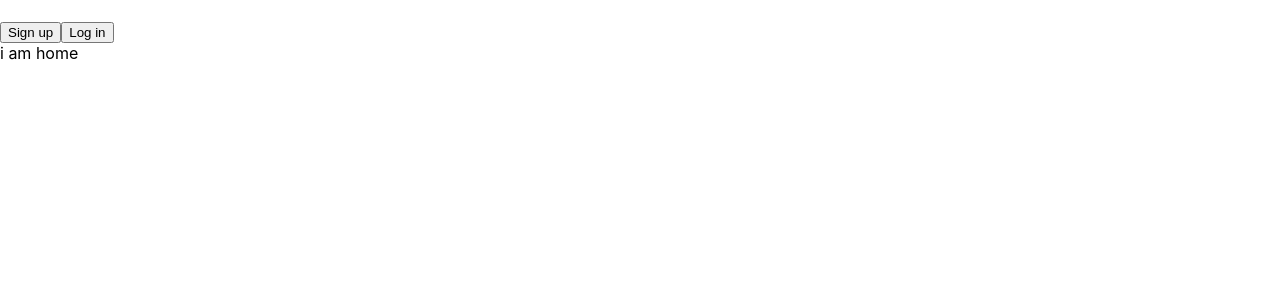
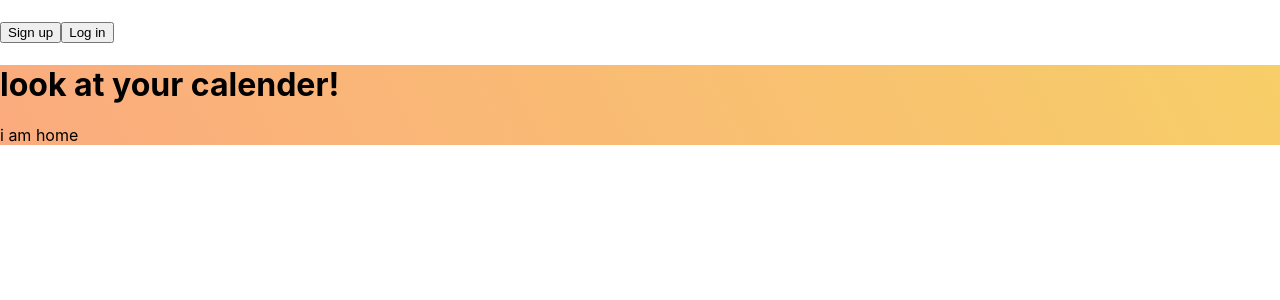
Before and after one commit to bellepeacock/fullstack-signup-login, a React (Create React App) app in the folder client/: page / in a window 1280 px wide. Shown: the top 300 px of the page. Built offline with nearby package versions, Linux system fonts and the light colour scheme; no server answers.

Commit message:
created css for homepage with gradient

```diff
--- a/client/src/App.js
+++ b/client/src/App.js
@@ -1,4 +1,3 @@
-import './App.css';
 import React from 'react';
 import { Routes, Route } from 'react-router-dom';
 import Home from './components/Home';
@@ -7,6 +6,7 @@ import Login from './components/Login';
 import axios from 'axios';
 import { logout } from './services/auth';
 import { Link, useNavigate } from 'react-router-dom';
+import "./css/app.css"
 
 
 function App() {
--- a/client/src/components/Home.jsx
+++ b/client/src/components/Home.jsx
@@ -1,8 +1,10 @@
-import React from 'react'
+import React from 'react';
+import "../css/app.css";
 
 const Home = () => {
     return (
-        <div>
+        <div className="home">
+            <h1 className="header">look at your calender!</h1>
             i am home
         </div>
     )
--- /dev/null
+++ b/client/src/css/app.css
@@ -0,0 +1,4 @@
+.home {
+    background-color: #FBAB7E;
+    background-image: linear-gradient(62deg, #FBAB7E 0%, #F7CE68 100%);
+}
```
Also changed, not shown: client/src/App.css (deleted).
